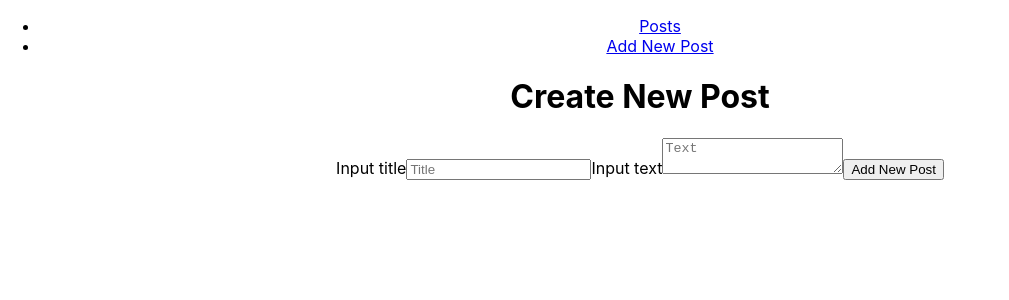
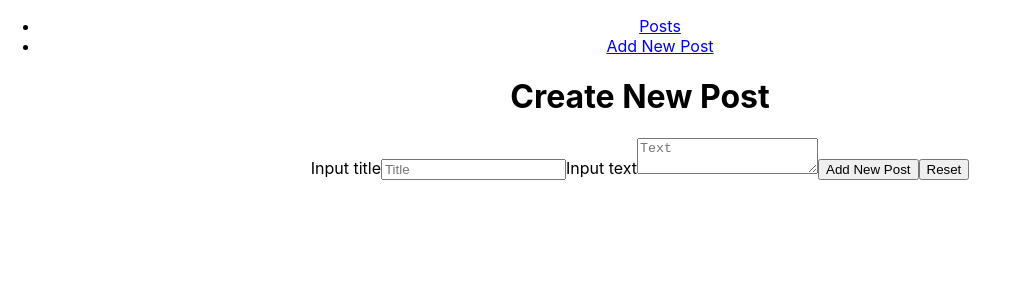
Before and after one commit to marijanikolovski/blog-app, a React (Create React App) app: page /add in a window 1280 px wide. Shown: the top 300 px of the page, without its empty margins (0-1009 px from the left). Built offline with nearby package versions, Linux system fonts and the light colour scheme.

Commit message:
task 5-Reset Form

```diff
--- a/src/components/AddPostComponent.jsx
+++ b/src/components/AddPostComponent.jsx
@@ -1,6 +1,11 @@
 import React from "react";
 
-export const AddPostComponent = ({ newPost, setNewPost, onSubmit }) => {
+export const AddPostComponent = ({
+    newPost,
+    setNewPost,
+    onSubmit,
+    onReset
+ }) => {
   return (
     <div>
       <h1>Create New Post</h1>
@@ -26,6 +31,12 @@ export const AddPostComponent = ({ newPost, setNewPost, onSubmit }) => {
           }
         />
         <button type="submit">Add New Post</button>
+        <button
+            type="submit"
+            onClick={onReset}
+        >
+            Reset
+        </button>
       </form>
     </div>
   );
--- a/src/pages/AddPost.jsx
+++ b/src/pages/AddPost.jsx
@@ -17,12 +17,19 @@ export const AddPost = () => {
     history.push("/posts");
   };
 
+  const handelResetForm = () =>
+    setNewPost ({
+    title: '',
+    text: ''
+  })
+
   return (
     <div>
       <AddPostComponent
         newPost={newPost}
         setNewPost={setNewPost}
         onSubmit={hendleAddPost}
+        onReset={handelResetForm}
       />
     </div>
   );
```
